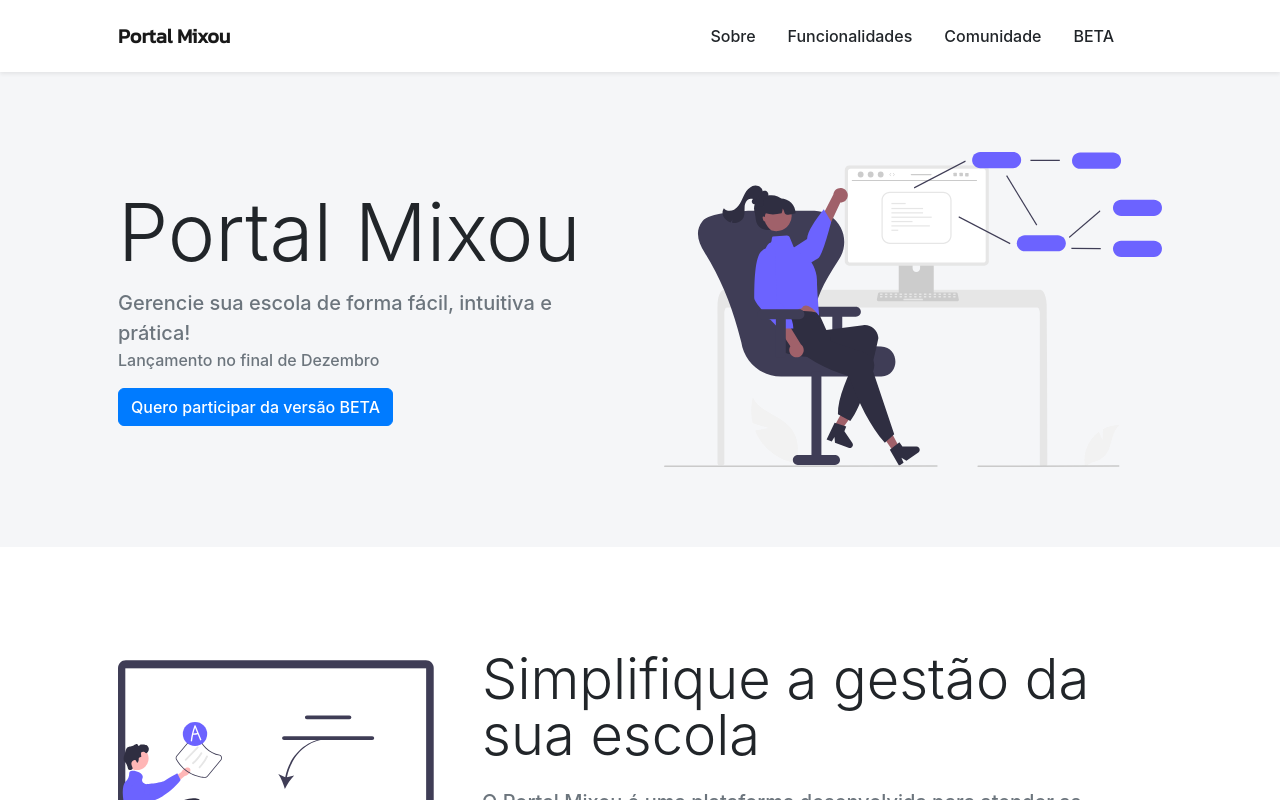
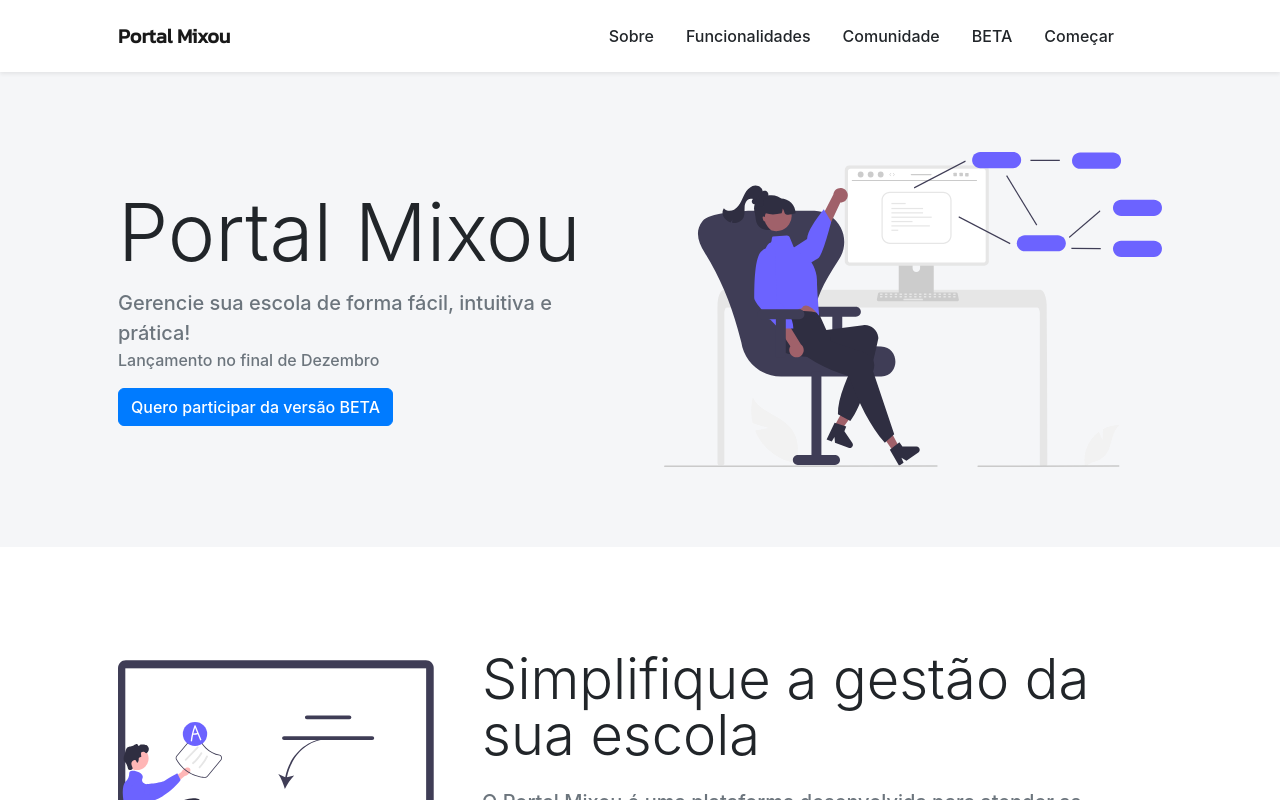
Before and after one commit to vinic-i/landingpage, a SvelteKit app: page / in a window 1280 px wide. Shown: the top 800 px of the page. Built offline with nearby package versions, Linux system fonts and the light colour scheme.

Commit message:
liberando acesso ao sistema

```diff
--- a/src/routes/+page.svelte
+++ b/src/routes/+page.svelte
@@ -1,4 +1,5 @@
 <script>
+	let dropdown = false;
 	// Substitua pelo código do grupo do WhatsApp
 	const whatsappGroupLink = 'https://chat.whatsapp.com/B7mzIA5l2evKULxZRG3EfO';
 	const wppLinkDeveloper =
@@ -26,6 +27,27 @@
 				<li class="nav-item"><a class="nav-link me-lg-3" href="#features">Funcionalidades</a></li>
 				<li class="nav-item"><a class="nav-link me-lg-3" href="#community">Comunidade</a></li>
 				<li class="nav-item"><a class="nav-link me-lg-3" href="#beta">BETA</a></li>
+				<li class="nav-item"><a class="nav-link me-lg-3" href="https://escola-mixou.netlify.app/owner/eyJ0eXBlIjoibyJ9">Começar</a></li>
+				<!-- <div class={`dropdown ${dropdown ? 'show' : ''}`}>
+					<button
+						class="btn btn-secondary dropdown-toggle"
+						type="button"
+						id="dropdownMenuButton"
+						data-toggle="dropdown"
+						aria-haspopup="true"
+						aria-expanded={dropdown}
+						on:click={() => (dropdown = !dropdown)}
+					>
+						Entrar no sistema
+					</button>
+
+					<div class={`dropdown-menu ${dropdown ? 'show' : ''}`} aria-labelledby="dropdownMenuLink">
+						<a class="dropdown-item" href="https://owner-mixou.netlify.app/"
+							>Acesso do proprietário</a
+						>
+						<a class="dropdown-item" href="https://escola-mixou.netlify.app/">Acesso comunidade escolar</a>
+					</div>
+				</div> -->
 			</ul>
 			<!-- <a
 				href={wppLinkDeveloper}
@@ -269,9 +291,7 @@
 				>Entrar no grupo da comunidade</a
 			>
 			<span class="mx-1">&middot;</span>
-			<span class="mb-2">
-				Contato: mixoudev@gmail.com
-			</span>
+			<span class="mb-2"> Contato: mixoudev@gmail.com </span>
 		</div>
 	</div>
 </footer>
```
